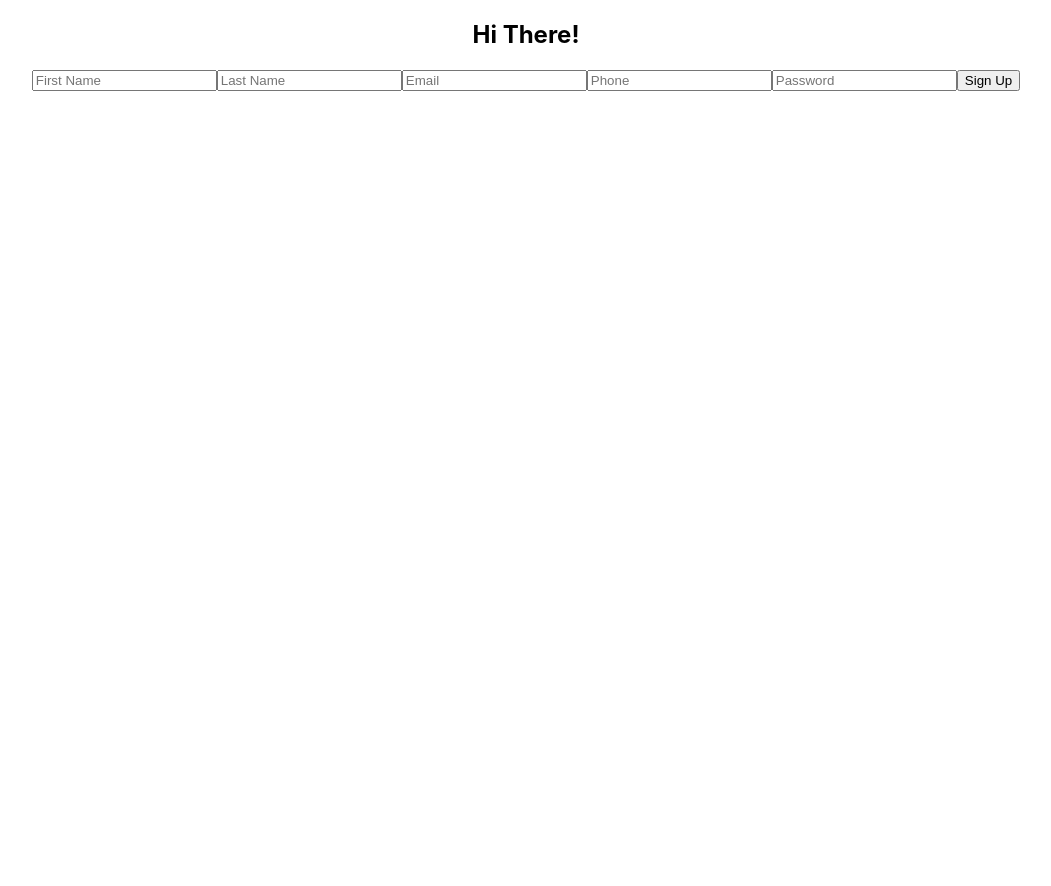
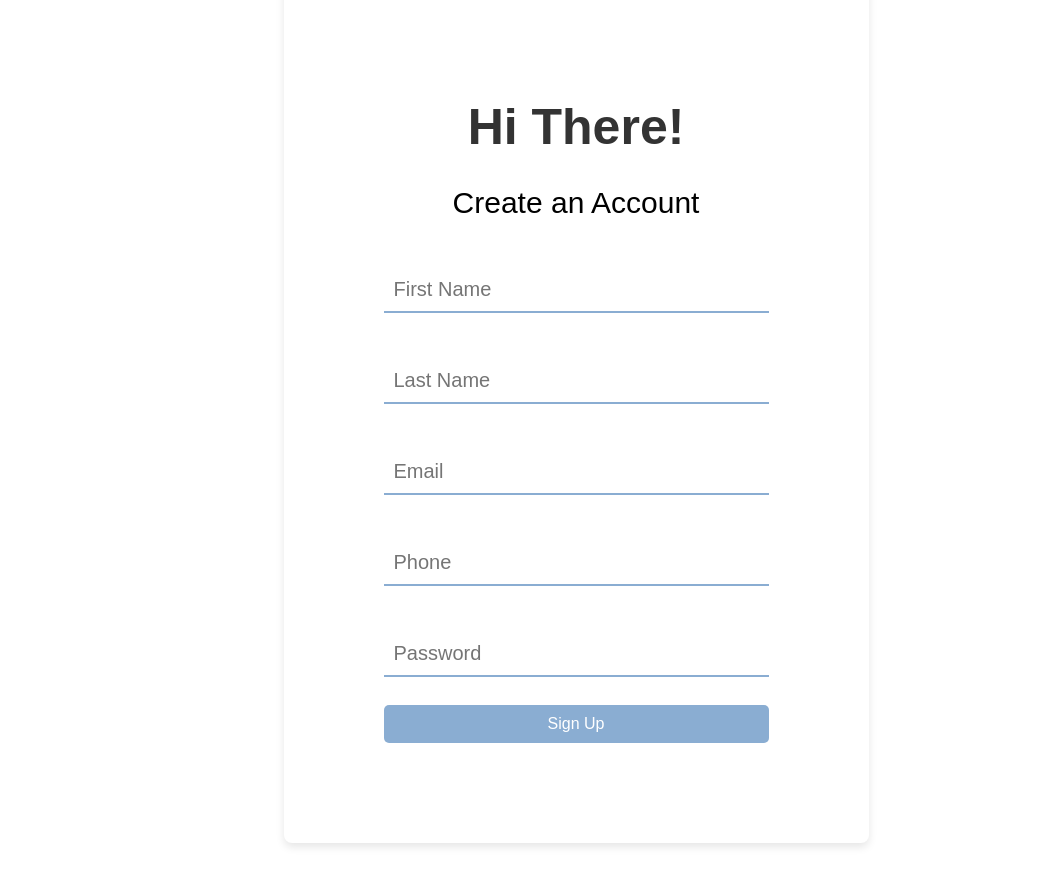
Before and after one commit to priscaolose/Group7_Capstone, a React (Create React App) app in the folder focus-app/: page / in a window 1280 px wide. Shown: the top 886 px of the page, without its empty margins (114-1165 px from the left). Before the commit the page ends 800 px from the top, so only its background shows below. Built offline with nearby package versions, Linux system fonts and the light colour scheme.

Commit message:
linked front and back-end, working on style-sheet now

```diff
--- a/focus-app/public/index.html
+++ b/focus-app/public/index.html
@@ -24,7 +24,7 @@
       work correctly both with client-side routing and a non-root public URL.
       Learn how to configure a non-root public URL by running `npm run build`.
     -->
-    <title>React App</title>
+    <title>Focus App</title>
   </head>
   <body>
     <noscript>You need to enable JavaScript to run this app.</noscript>
--- /dev/null
+++ b/focus-app/src/components/Registration.css
@@ -0,0 +1,86 @@
+/* Register.css */
+
+/* Centering the form on the page */
+body, html {
+    height: 100%;
+    margin: 0;
+    font-family: Arial, sans-serif;
+    display: flex;
+    align-items: center;
+    justify-content: center;
+    background-color: #ffffff /* Light background color */
+}
+
+.register-form {
+    background: #ffffff;
+    padding: 100px;
+    border-radius: 8px;
+    box-shadow: 0 4px 8px rgba(0, 0, 0, 0.1);
+    margin: 50px;
+    height: 100%;
+    width: 100%;
+    box-sizing: border-box;
+    text-align: center;
+}
+
+.register-form .heading {
+    font-size: 50px;
+    margin-bottom: 15px;
+    color: #333;
+}
+.register-form .caption {
+    font-size: 30px;
+    font-weight: 100;
+}
+
+.input-label {
+    display: flex;
+    flex-direction: column;
+    font-size: 24px;
+    margin-bottom: 10px;
+    color: #101418;
+}
+
+
+.register-form input {
+    width: 100%; /* Full width */
+    padding: 10px;/* Space inside the input/button */
+    margin: 18px 0; /* Space between elements */
+    border: none;
+    border-bottom: 2px solid #8aadd2;
+    outline: none;
+    box-sizing: border-box;
+    font-size: 20px;
+    font-weight: 200;
+    color: #101418;
+}
+
+.register-form button {
+    width: 100%;
+    padding: 10px;
+    background-color:#8aadd2;
+    color: white;
+    border: none;
+    border-radius: 5px;
+    font-size: 16px;
+    cursor: pointer;
+    transition: background-color 0.3s;
+}
+
+.register-form button:hover {
+    background-color: #89939E;
+}
+
+.success-message {
+    margin-top: 15px;
+    color: green;
+    font-weight: bold;
+}
+
+/* Responsive styling */
+@media (max-width: 500px) {
+    .register-form {
+        padding: 15px;
+        width: 90%;
+    }
+}
--- a/focus-app/src/components/RegistrationF.js
+++ b/focus-app/src/components/RegistrationF.js
@@ -1,17 +1,19 @@
 import React, { useState } from 'react'
 import { auth } from '../firebaseConfig';
 import { createUserWithEmailAndPassword } from 'firebase/auth';
+import './Registration.css';
 
 
 const Register =()=>{
     const [firstName, setFirstName] = useState('');
-    const [lastName, setlastName] = useState('');
+    const [lastName, setLastName] = useState('');
     const [email, setEmail] = useState('');
     const [phone, setPhone] = useState('');
     const [password, setPassword] = useState('');
+    const [successMessage, setSuccessMessage] = useState('');
 
     const handleRegister = async (e) => {
-        e.preventDefault(); //prevents the browser reloading the page while submiting the registration form
+       // e.preventDefault(); //prevents the browser reloading the page while submiting the registration form
 
         try {
             // Step 1: Register the user with Firebase Auth
@@ -37,7 +39,12 @@ const Register =()=>{
 
             const result = await response.json();
             if (response.ok) {
-                alert(result.message);
+                setSuccessMessage('Registration succesfult!');
+                setFirstName('');
+                setLastName('');
+                setEmail('');
+                setPhone('');
+                setPassword('');
             } else {
                 alert(result.error);
             }
@@ -47,10 +54,13 @@ const Register =()=>{
         }
     };
 
-    return(
+    return (
         <div className='register-form'>
             <h2 className='heading'> Hi There!</h2>
+            <h3 className='caption'> Create an Account</h3>
             <form onSubmit={handleRegister}>
+                <label className='input-label'>
+
                     <input
                         type='text'
                         placeholder='First Name'
@@ -58,14 +68,20 @@ const Register =()=>{
                         onChange={(e) => setFirstName(e.target.value)}
                         required
                     />
+                </label>
+
+                <label className='input-label'>
 
                     <input
                         type='text'
                         placeholder='Last Name'
                         value={lastName}
-                    onChange={(e) => setlastName(e.target.value)}
+                        onChange={(e) => setLastName(e.target.value)}
                         required
                     />
+                </label>
+
+                <label className='input-label'>
 
                     <input
                         type='email'
@@ -74,6 +90,9 @@ const Register =()=>{
                         onChange={(e) => setEmail(e.target.value)}
                         required
                     />
+                </label>
+
+                <label className='input-label'>
 
                     <input
                         type='tel'
@@ -82,6 +101,9 @@ const Register =()=>{
                         onChange={(e) => setPhone(e.target.value)}
                         required
                     />
+                </label>
+
+                <label className='input-label'>
 
                     <input
                         type='password'
@@ -90,11 +112,15 @@ const Register =()=>{
                         onChange={(e) => setPassword(e.target.value)}
                         required
                     />
+                </label>
 
                 <button type='submit'>Sign Up</button>
             </form>
 
+            {/* Success message section */}
+            {successMessage && <p className="success-message">{successMessage}</p>}
         </div>
     );
+
 };
 export default Register;
```
Lines whose indentation alone changed are shown as unchanged.
